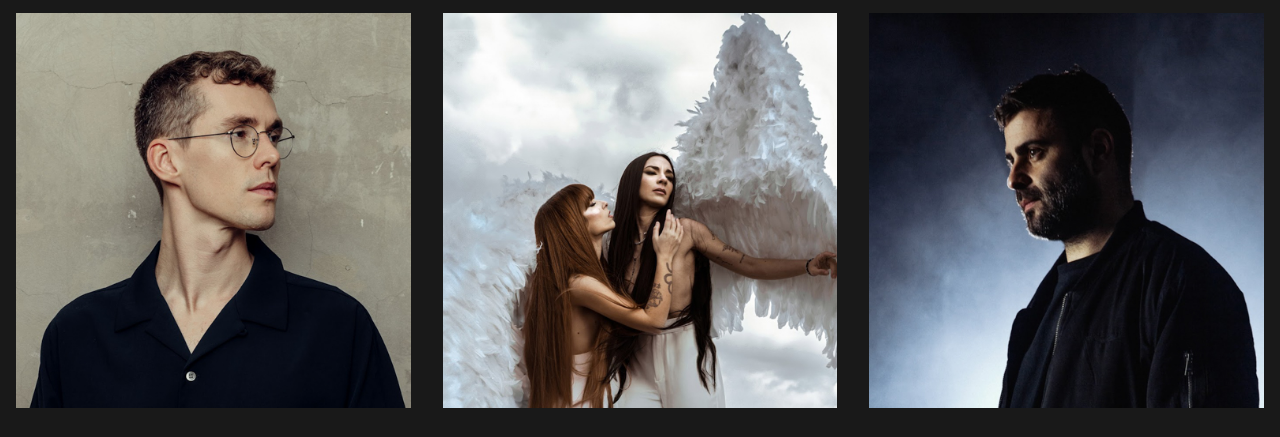
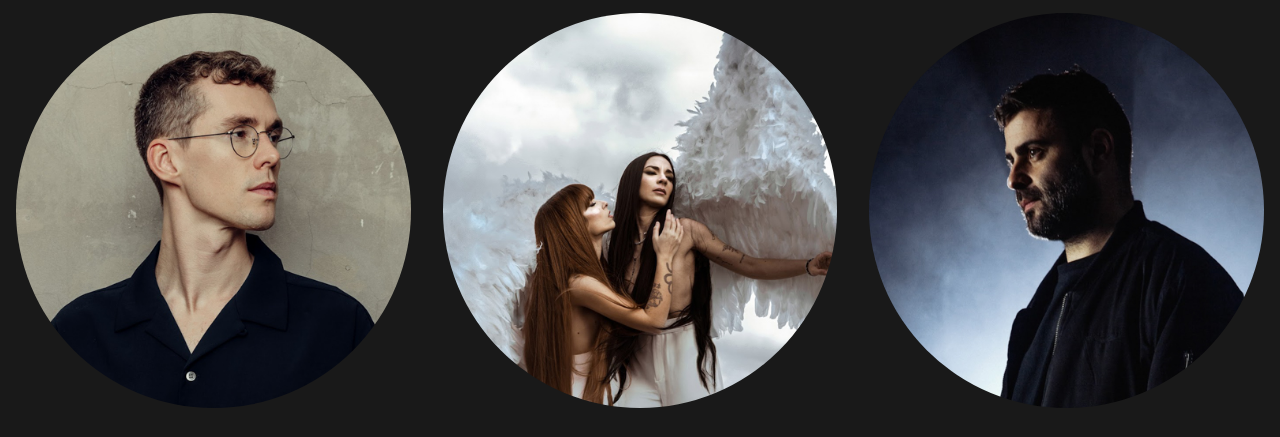
Before and after one commit to sam-sepiol1/Becode, a plain HTML site: page 11. DOM Manipulation/3_Collection-project/index.html in a window 1280 px wide. Shown: the part 351-788 px from the top of the page. Drawn offline with nearby package versions, Linux system fonts and the light colour scheme.

Commit message:
Ajout d'un style de bordure arrondie pour les images de carte

```diff
--- a/11. DOM Manipulation/3_Collection-project/styles/_card.scss
+++ b/11. DOM Manipulation/3_Collection-project/styles/_card.scss
@@ -40,6 +40,10 @@ iframe {
     height: auto;
     object-fit: cover;
 
+    & img {
+        border-radius: 50%;;
+    }
+
 }
 
 .card__genre {
```
Also changed, not shown: 11. DOM Manipulation/3_Collection-project/css/style.css, 1 other file.
